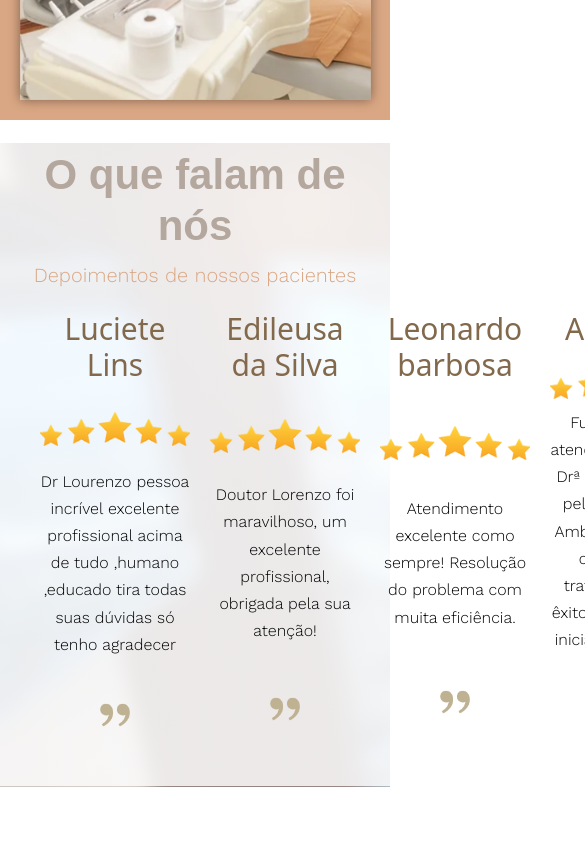
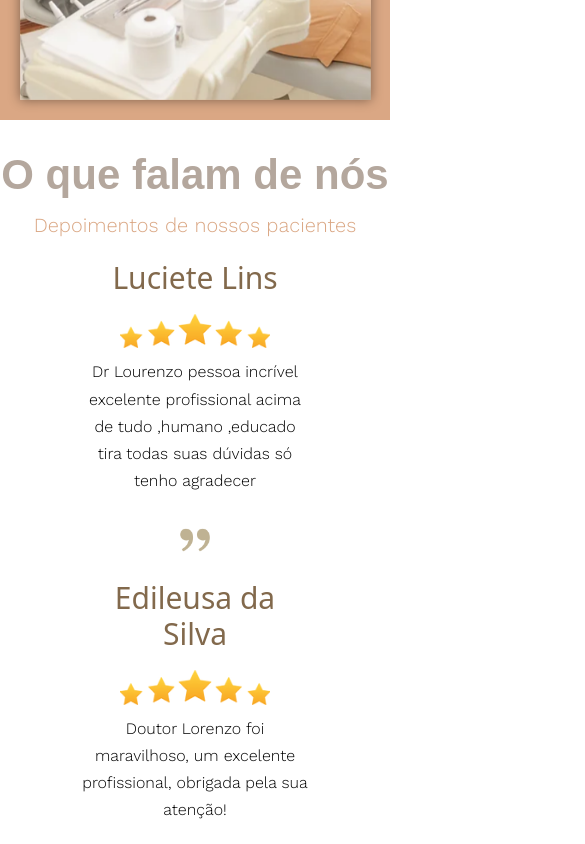
Before and after one commit to joaolucas14/projeto-dentista, a React (Vite) app: page / in a window 390 px wide. Shown: the part 6880-7724 px from the top of the page, 585 px wide, since content can reach past the window. Before the commit the page ends 7667 px from the top, so only its background shows below. Built offline with nearby package versions, Linux system fonts and the light colour scheme; a web font is replaced by a local one.

Commit message:
arrumando detalhes para versão mobile

```diff
--- a/src/componentes/Avaliacao/Avaliacao.module.scss
+++ b/src/componentes/Avaliacao/Avaliacao.module.scss
@@ -1,7 +1,7 @@
 @use "../../variables.scss" as vars;
 
 main {
-    padding: 30px;
+    padding: 30px 0px;
     background-image:
     linear-gradient(rgba(255, 255, 255, 0.9), rgba(255, 255, 255, 0.9)),
     url('./fundo.jpg') !important;
@@ -29,4 +29,12 @@ main>h2{
 .container{
     display: flex;
     justify-content: space-around;
+    flex-wrap: wrap;
 }
+
+@media(max-width: 1050px) {
+    main{
+        background-image:
+        linear-gradient(rgba(255, 255, 255, 1), rgba(255, 255, 255, 1)),
+        url('./fundo.jpg') !important;     }
+}
```
